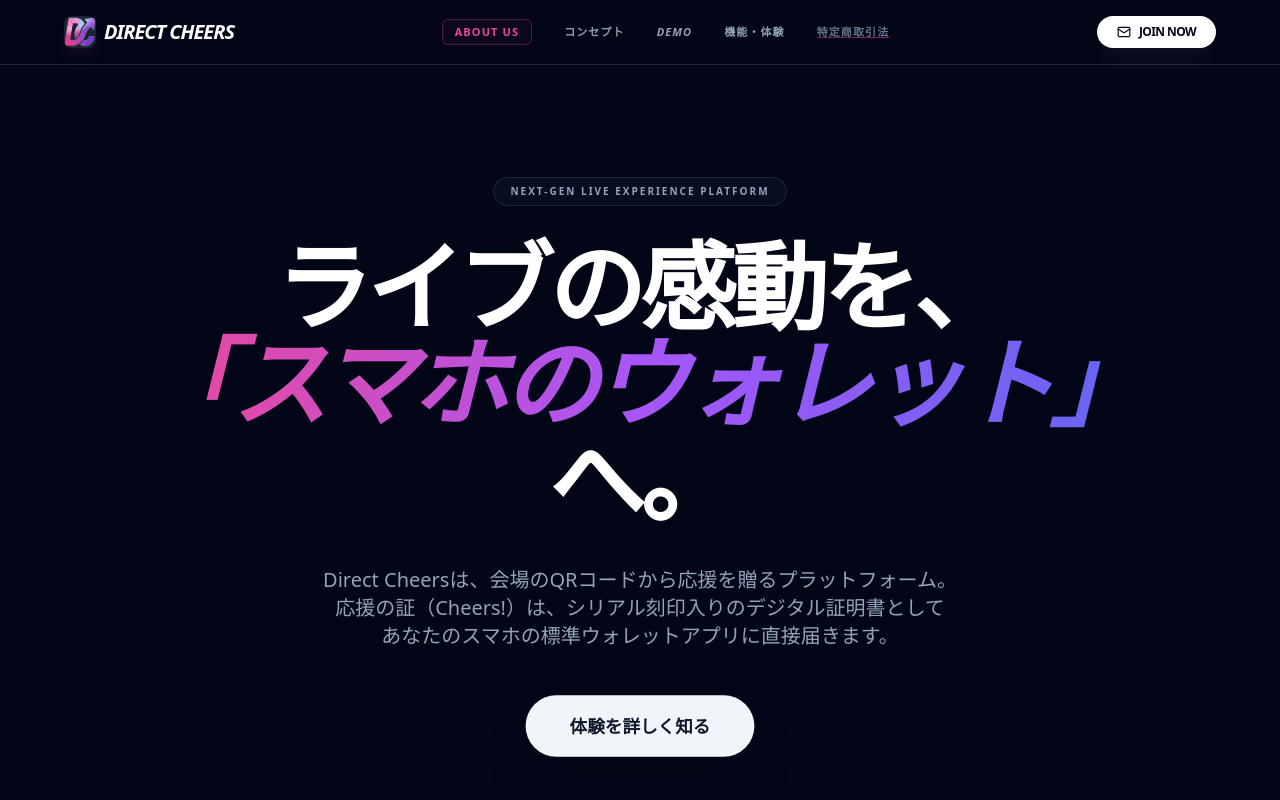
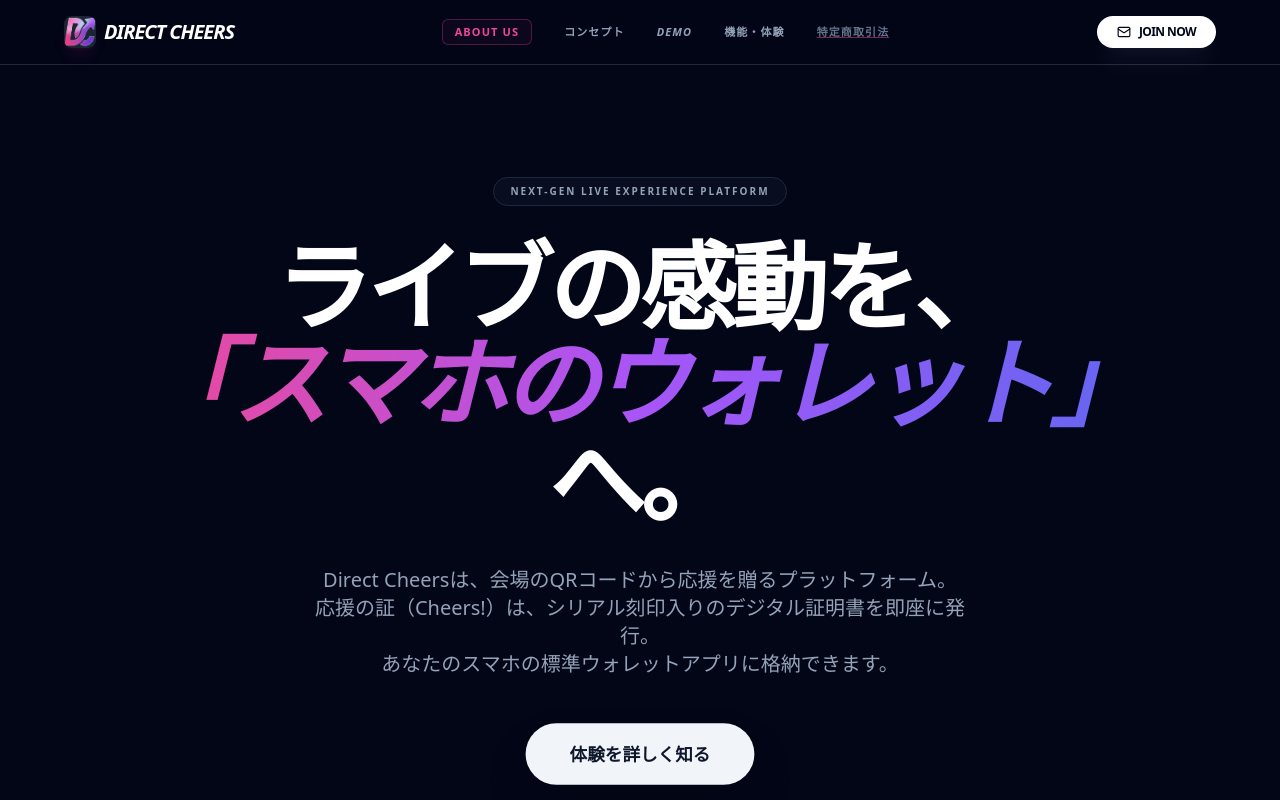
Before and after one commit to spacemindhiro/direct-cheers, a Next.js app: page / in a window 1280 px wide. Shown: the top 800 px of the page. Built offline with nearby package versions, Linux system fonts and the light colour scheme.

Commit message:
topページの文言微修正

```diff
--- a/app/page.tsx
+++ b/app/page.tsx
@@ -56,8 +56,8 @@ export default function LandingPage() {
           </h2>
           <p className="text-lg md:text-xl text-slate-400 max-w-2xl mx-auto leading-relaxed mb-12 font-medium">
             Direct Cheersは、会場のQRコードから応援を贈るプラットフォーム。<br className="hidden md:block" />
-            応援の証（Cheers!）は、シリアル刻印入りのデジタル証明書として<br className="hidden md:block" />
-            あなたのスマホの標準ウォレットアプリに直接届きます。
+            応援の証（Cheers!）は、シリアル刻印入りのデジタル証明書を即座に発行。<br className="hidden md:block" />
+            あなたのスマホの標準ウォレットアプリに格納できます。
           </p>
           <div className="flex justify-center gap-6">
             <Link href="#demo" className="bg-slate-100 text-slate-900 px-10 py-4 rounded-full font-bold hover:bg-pink-500 hover:text-white transition-all shadow-2xl scale-110">
@@ -216,8 +216,8 @@ export default function LandingPage() {
               お問い合わせ
             </h3>
             <p className="text-slate-400 font-medium leading-relaxed max-w-xl mx-auto">
-              掲載をご希望のオーガナイザー・アーティスト様、<br className="md:block hidden" />
-              システム導入に関するご質問は、下記よりお気軽にご連絡ください。
+              サービス導入をご希望のオーガナイザー・アーティスト様、<br className="md:block hidden" />
+              および、システムに関するご質問は、下記よりお気軽にご連絡ください。
             </p>
           </div>
 
```
